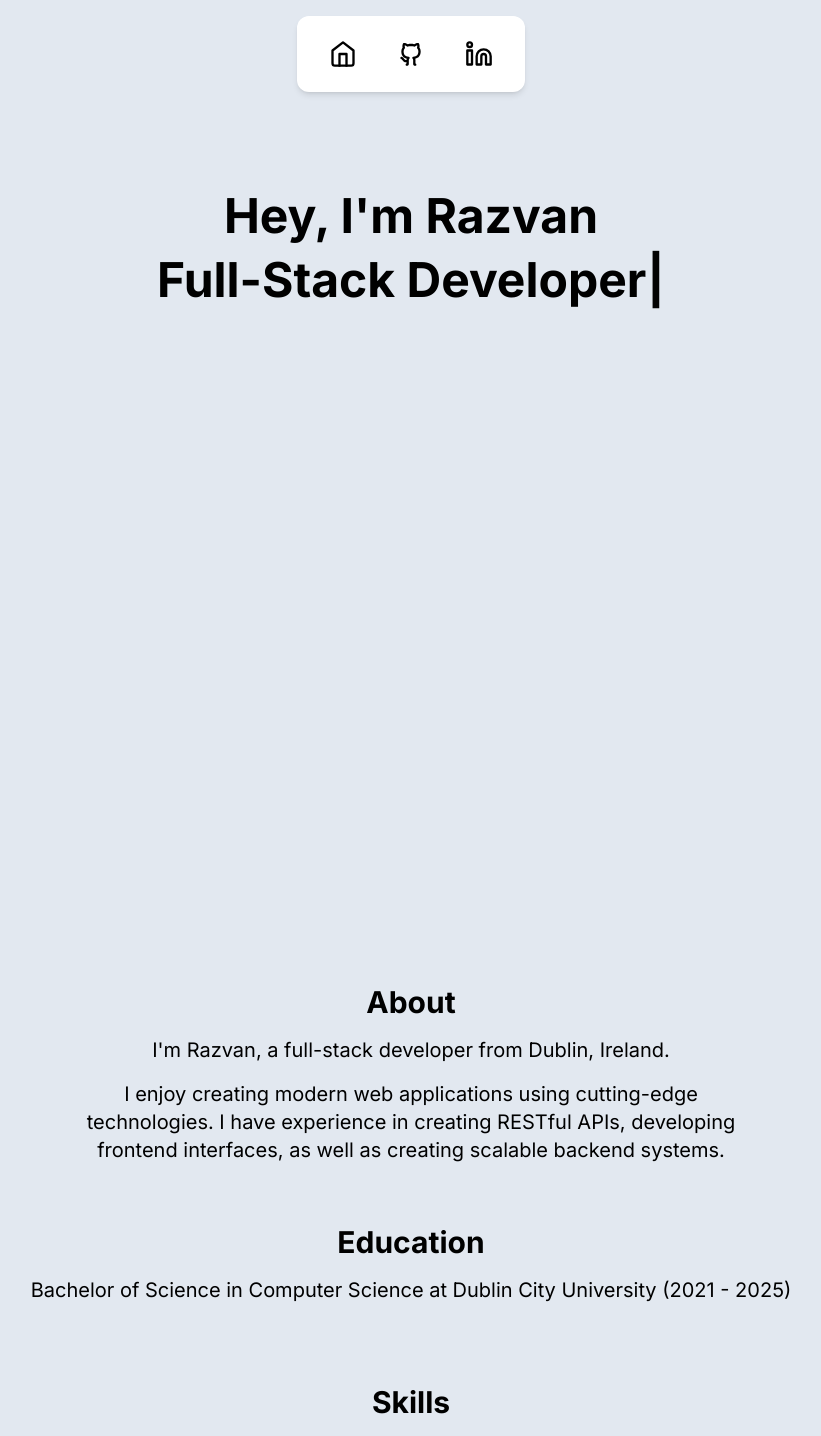
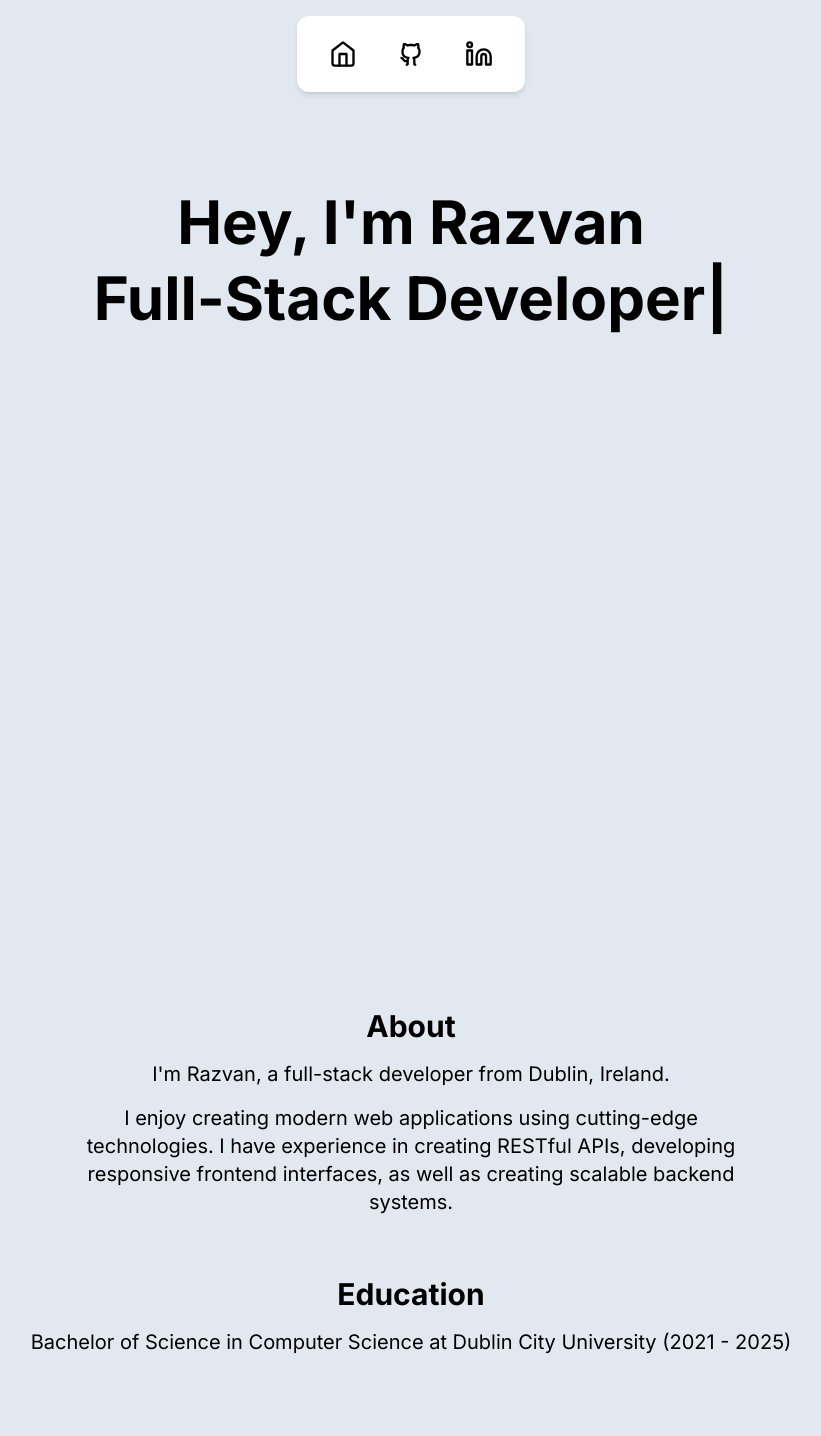
Before and after one commit to Razvan-Gorea/Portfolio-Website, a React (Vite) app in the folder Portfolio/: page / in a window 1280 px wide. Shown: the top 1436 px of the page, without its empty margins (229-1050 px from the left). Built offline with nearby package versions, Linux system fonts and the light colour scheme.

Commit message:
Main header improvement

```diff
--- a/Portfolio/src/components/About.jsx
+++ b/Portfolio/src/components/About.jsx
@@ -18,7 +18,7 @@ function About() {
 
       <p className="text-black text-xl text-center max-w-2xl mb-15">
         I enjoy creating modern web applications using cutting-edge technologies.
-        I have experience in creating RESTful APIs, developing frontend interfaces, as well as creating scalable backend systems.
+        I have experience in creating RESTful APIs, developing responsive frontend interfaces, as well as creating scalable backend systems.
       </p>
     </div>
   );
--- a/Portfolio/src/components/MainHeader.jsx
+++ b/Portfolio/src/components/MainHeader.jsx
@@ -40,10 +40,10 @@ function MainHeader() {
         isVisible ? "opacity-100 translate-y-0" : "opacity-0 translate-y-8"
       }`}
     >
-      <p className="text-black text-3xl sm:text-4xl md:text-5xl font-bold text-center mb-4">
+      <p className="text-black text-4xl sm:text-5xl md:text-6xl font-bold text-center mb-4">
         {nameText}{!nameComplete && <span className="animate-pulse">|</span>}
       </p>
-      <p className="text-black text-3xl sm:text-4xl md:text-5xl font-bold text-center mb-170">
+      <p className="text-black text-4xl sm:text-5xl md:text-6xl font-bold text-center mb-170">
         {typewriterText}{nameComplete && <span className="animate-pulse">|</span>}
       </p>
     </div>
--- a/Portfolio/src/components/Technologies.jsx
+++ b/Portfolio/src/components/Technologies.jsx
@@ -30,7 +30,7 @@ function Technologies() {
         }`}
       >
         <p className="text-black text-3xl text-center mb-4 font-bold">Skills</p>
-        <div className="flex flex-wrap gap-3 justify-center mb-20">
+        <div className="flex flex-wrap gap-3 justify-center mb-40">
           {skills.map((skill) => {
             const IconComponent = skill.icon;
             return (
```
